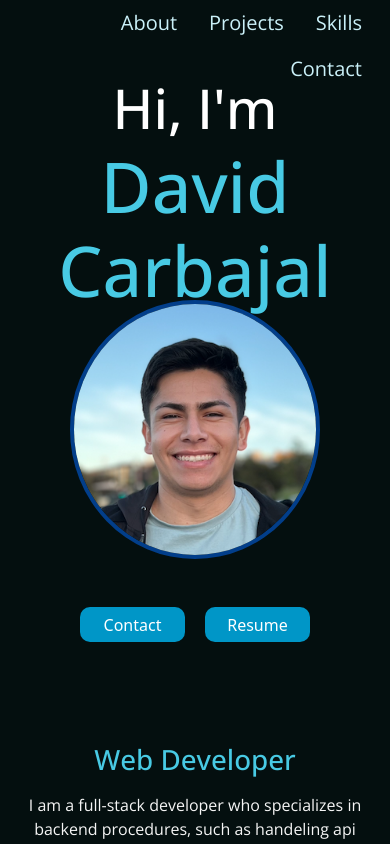
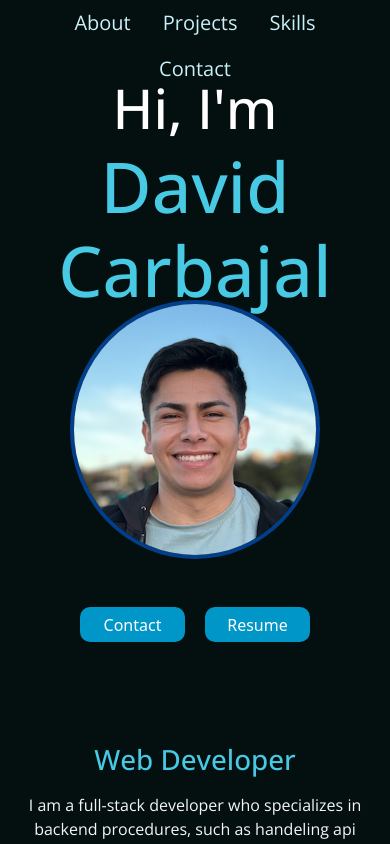
Before and after one commit to Luis00809/Portfolio, a React (Vite) app: page / in a window 390 px wide. Shown: the top 844 px of the page. Built offline with nearby package versions, Linux system fonts and the light colour scheme; no server answers.

Commit message:
navbar and linkednin logo

```diff
--- a/src/components/UI/CardList.jsx
+++ b/src/components/UI/CardList.jsx
@@ -47,7 +47,7 @@ function Cardlist(props) {
 
       return (
         <div className="container ">
-     <div className="d-flex flex-wrap justify-content-center gx-2">
+      <div className="d-flex flex-wrap justify-content-center gx-2">
        {props.project.map(item => {
          const { ref, inView } = useInView({
            triggerOnce: true, // Change this if you want the animation to trigger again whenever it comes in view
--- a/src/components/UI/Navbar.jsx
+++ b/src/components/UI/Navbar.jsx
@@ -4,6 +4,9 @@ import Row from 'react-bootstrap/Row';
 import Col from 'react-bootstrap/Col';
 
 import "../../styles/resume.css"
+
+import { useMediaQuery } from 'react-responsive';
+
 
 
 const styles = {
@@ -19,11 +22,13 @@ const styles = {
 }
 
  function NavSection() {
+  const smallScreen = useMediaQuery({ query: '(max-width: 576px)' });
+
     return (
       <Container style={styles.containerStyle} fluid >
         <Row>
           <Col>
-                <Nav className="justify-content-end" activeKey="/home">
+                <Nav className={smallScreen? 'justify-content-center' : 'justify-content-end'} activeKey="/home">
                 <Nav.Item >
                   <Nav.Link className='navI' style={styles.navs}  href="#about">About</Nav.Link>
                 </Nav.Item>
--- a/src/components/UI/footer.jsx
+++ b/src/components/UI/footer.jsx
@@ -31,7 +31,7 @@
                 </div>
                 <div style={styles.boxSize} className="col-4">
                     <a target="_blank" href="https://www.linkedin.com/in/luis-david-carbajal-655080233">
-                        <img style={styles.imgSize} src="https://pngimg.com/d/linkedIn_PNG8.png"/>
+                        <img style={styles.imgSize} src='../assets/images/linkedInLogo.png' />
                     </a>
                 </div>
                 <div style={styles.boxSize} className="col-4">
--- a/src/pages/About.jsx
+++ b/src/pages/About.jsx
@@ -166,6 +166,9 @@ const styles = {
     },
     undoNamePic: {
         border: 'none'
+    },
+    skillConFlow: {
+        overflowX: 'hidden',
     }
 
 
@@ -312,14 +315,14 @@ export default function About() {
             <div id='skills' style={styles.containerEl} className=' d-flex flex-column justify-content-center'>
                 <Row>
                     <Col>
-                        <div >
+                        <div>
                             <HeadingAnimation classH={'mb-3 text-center'} label={'Skills'} />
                         </div>
                     </Col>
                 </Row>
                 <Row>
                     <Col>
-                        <div className='skills-container'>
+                        <div className='skills-container' style={styles.skillConFlow}>
                             <SkillsList />
                         </div>
                     </Col>
```
Also changed, not shown: public/assets/images/linkedInLogo.png (added).
